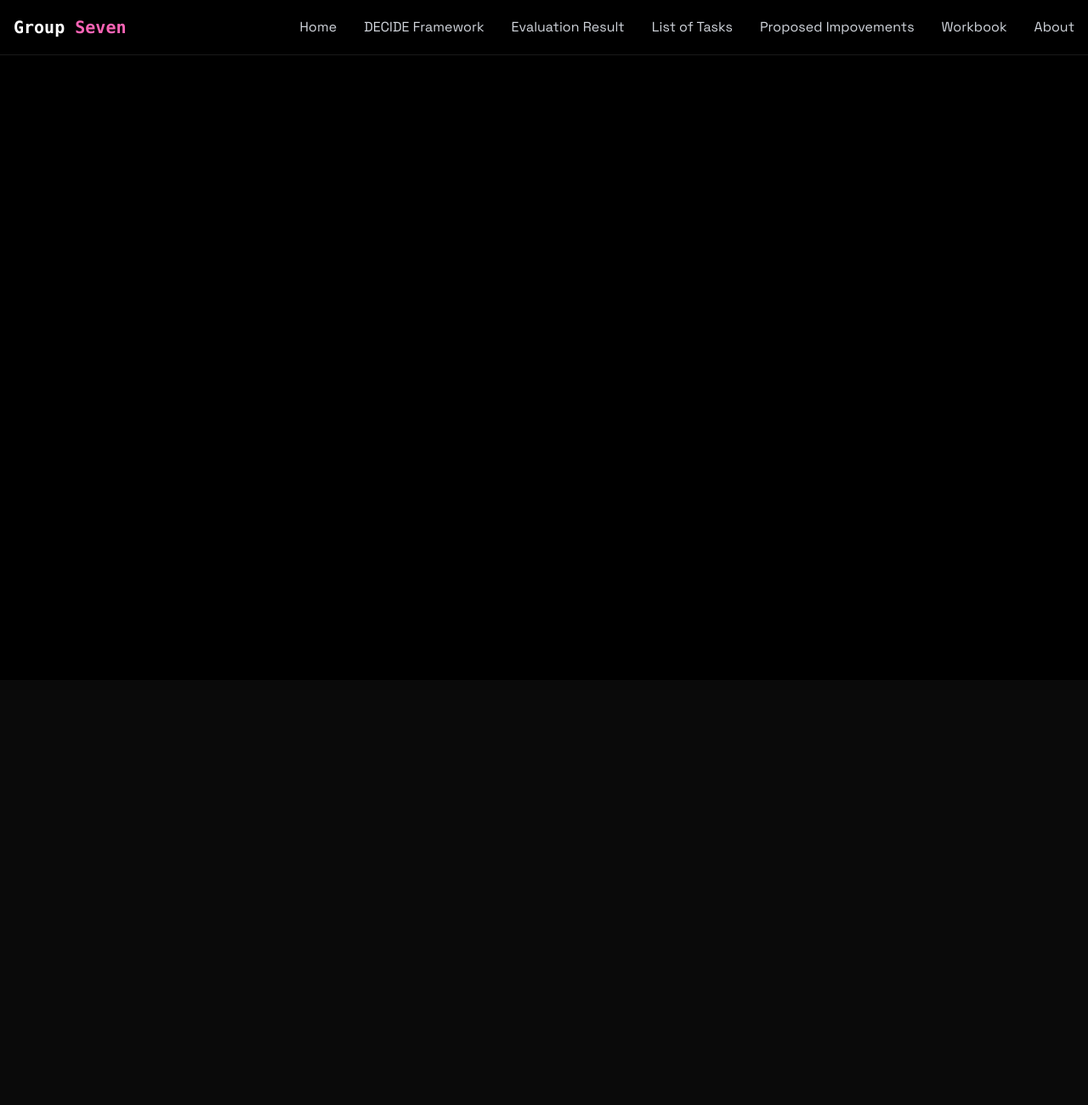
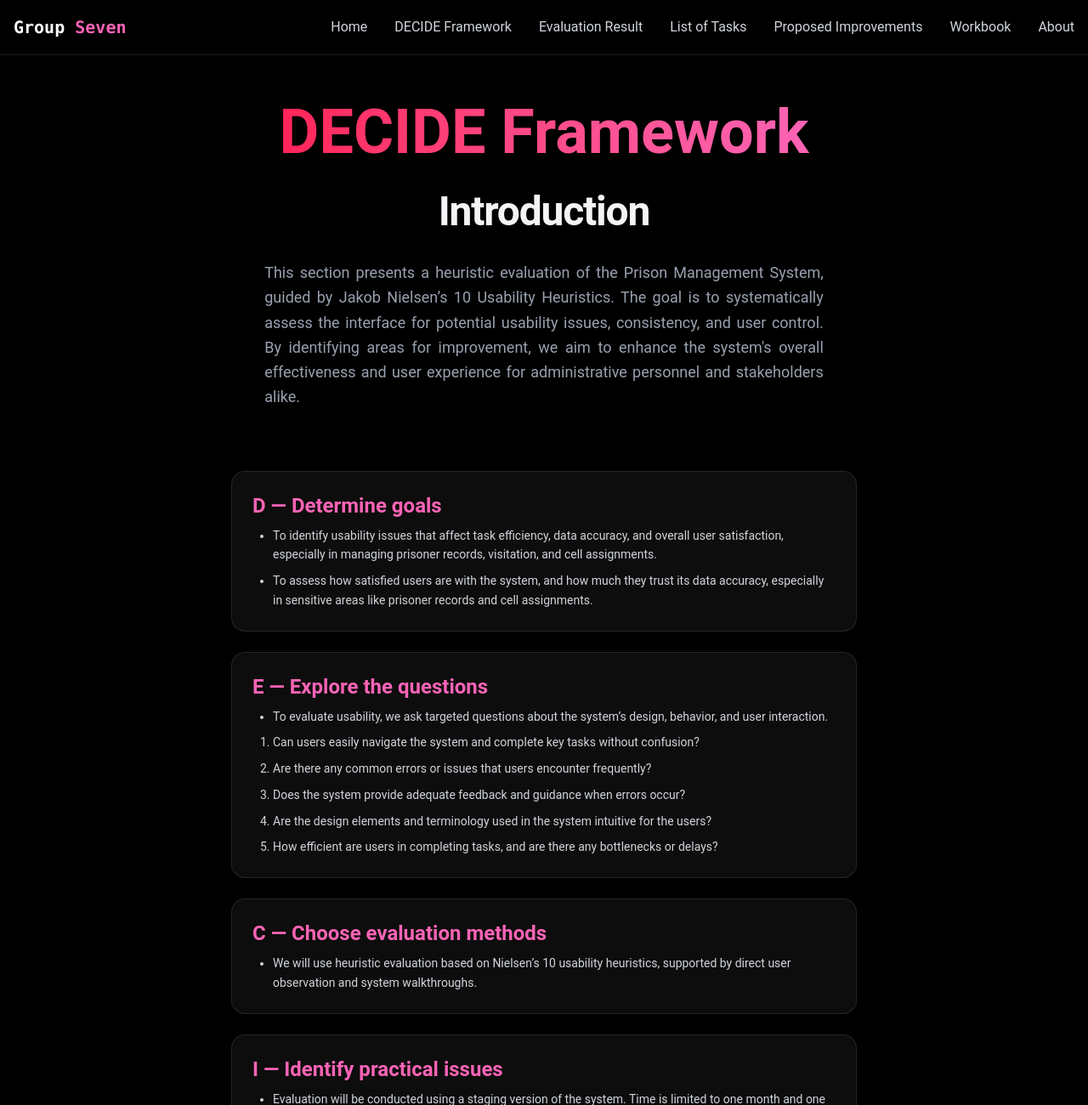
Before and after one commit to Barneycle/talaan, a React (Vite) app: page /hci2-evaluation/decide in a window 1280 px wide. Shown: the top 1300 px of the page at 85% size. Before the commit the page ends 800 px from the top, so only its background shows below. Built offline with nearby package versions, Linux system fonts and the light colour scheme.

Commit message:
added a few pages

```diff
--- a/src/components/AnimatedRoutes.jsx
+++ b/src/components/AnimatedRoutes.jsx
@@ -1,5 +1,6 @@
 import { Routes, Route, useLocation } from "react-router-dom";
 import { Home } from "./sections/Home";
+import { Decide } from "./sections/Decide";
 
 function AnimatedRoutes() {
 
@@ -12,6 +13,7 @@ function AnimatedRoutes() {
       <Routes location={location} key={location.pathname}>
 
         <Route path="/" element={ <div> <Home /> </div>}/>
+        <Route path="/decide" element={ <div> <Decide /> </div>}/>
 
       </Routes>
 
--- a/src/components/Navbar.jsx
+++ b/src/components/Navbar.jsx
@@ -1,4 +1,5 @@
 import { useEffect } from "react";
+import { Link } from "react-router-dom";
 
 export const Navbar = ({ menuOpen, setMenuOpen }) => {
 
@@ -10,7 +11,7 @@ export const Navbar = ({ menuOpen, setMenuOpen }) => {
 
   return (
 
-    <nav className="fixed top-0 w-full z-40 bg-[rgba(10, 10, 10, 0.8)] backdrop-blur-lg border-b border-white/10 shadow-lg">
+    <nav className="fixed top-0 w-full z-40 bg-[rgba(0,0,0,0.7)] backdrop-blur-lg border-b border-white/10 shadow-lg">
 
       <div className="max-w-7xl mx-auto px-4">
 
@@ -30,51 +31,28 @@ export const Navbar = ({ menuOpen, setMenuOpen }) => {
 
           <div className="hidden md:flex items-center space-x-8">
 
-            <a href="#home" className="text-gray-300 hove:text-white transition-colors">
+          <Link to="/" className="text-gray-300 hover:text-white transition-colors">Home</Link>
 
-              {" "} Home
+          <Link to="/decide" className="text-gray-300 hover:text-white transition-colors">DECIDE Framework</Link>
 
-            </a>
+          <Link to="/evaluation" className="text-gray-300 hover:text-white transition-colors">Evaluation Result</Link>
 
-            <a href="#decide" className="text-gray-300 hove:text-white transition-colors">
+          <Link to="/tasks" className="text-gray-300 hover:text-white transition-colors">List of Tasks</Link>
 
-              {" "} DECIDE Framework {" "}
+          <Link to="/improvements" className="text-gray-300 hover:text-white transition-colors">Proposed Improvements</Link>
 
-            </a>
+          <Link to="/Workbook" className="text-gray-300 hover:text-white transition-colors">Workbook</Link>
 
-            <a href="#evaluation" className="text-gray-300 hove:text-white transition-colors">
-
-              {" "} Evaluation Result {" "}
-
-            </a>
-
-            <a href="#tasks" className="text-gray-300 hove:text-white transition-colors">
-
-              {" "} List of Tasks {" "}
-
-            </a>
-
-            <a href="#improvement" className="text-gray-300 hove:text-white transition-colors">
-
-              {" "} Proposed Impovements {" "}
-
-            </a>
-
-            <a href="#workbook" className="text-gray-300 hove:text-white transition-colors">
-
-              {" "} Workbook {" "}
-
-            </a>
-
-            <a href="#about" className="text-gray-300 hove:text-white transition-colors">
-
-              {" "} About {" "}
-
-            </a>
+          <Link to="/About" className="text-gray-300 hover:text-white transition-colors">About</Link>
 
           </div>
+
         </div>
+
       </div>
+
     </nav>
+
   );
+
 };
--- a/src/components/sections/Decide.jsx
+++ b/src/components/sections/Decide.jsx
@@ -0,0 +1,125 @@
+export const Decide = () => {
+
+    return (
+
+      <section id="Decide" className="min-h-screen flex flex-col items-center justify-start relative pt-30 pb-10">
+
+        <div className="text-center z-10 px-4">
+
+          <h1 className="text-5xl md:text-7xl font-bold mb-6 bg-gradient-to-r from-rose-500 to-pink-400 bg-clip-text text-transparent leading-right">
+
+            DECIDE Framework
+
+          </h1>
+
+            <h2 className="text-3xl sm:text-4xl md:text-5xl font-semibold mb-6 text-gray-100 tracking-tight text-center leading-snug">
+
+                Introduction
+
+            </h2>
+
+            <p className="text-gray-400 text-lg mb-8 max-w-prose mx-auto text-justify leading-relaxed">
+
+                This section presents a heuristic evaluation of the Prison Management System, guided by Jakob Nielsen’s 10 Usability Heuristics. The goal is to systematically assess the interface for potential usability issues, consistency, and user control. By identifying areas for improvement, we aim to enhance the system's overall effectiveness and user experience for administrative personnel and stakeholders alike.
+
+            </p>
+
+        </div>
+
+        <div className="flex flex-col gap-6 px-4 max-w-3xl w-full mt-10">
+
+          {[
+
+            { title: "D", label: "Determine goals", desc: [
+
+                "To identify usability issues that affect task efficiency, data accuracy, and overall user satisfaction, especially in managing prisoner records, visitation, and cell assignments.",
+                "To assess how satisfied users are with the system, and how much they trust its data accuracy, especially in sensitive areas like prisoner records and cell assignments."
+
+            ] },
+
+            { title: "E", label: "Explore the questions", desc: [
+
+                "To evaluate usability, we ask targeted questions about the system’s design, behavior, and user interaction.",
+                "Can users easily navigate the system and complete key tasks without confusion?",
+                "Are there any common errors or issues that users encounter frequently?",
+                "Does the system provide adequate feedback and guidance when errors occur?",
+                "Are the design elements and terminology used in the system intuitive for the users?",
+                "How efficient are users in completing tasks, and are there any bottlenecks or delays?"
+
+            ] },
+
+            { title: "C", label: "Choose evaluation methods", desc: [
+
+                "We will use heuristic evaluation based on Nielsen’s 10 usability heuristics, supported by direct user observation and system walkthroughs."
+
+            ] },
+
+            { title: "I", label: "Identify practical issues", desc: [
+
+                "Evaluation will be conducted using a staging version of the system. Time is limited to one month and one week. Test participants will consist of us, the students, acting as evaluators. No changes will be deployed to live data."
+
+            ] },
+
+            { title: "D", label: "Decide how to deal with ethical issues", desc: [
+
+                "Since the evaluation will be conducted by student evaluators on a staging version of the system, no real user data will be involved. All testing will be done in a controlled environment with mock data. Participants (students) are aware of their roles, and no sensitive or private information will be collected or shared. All activities follow ethical guidelines set by the course/project."
+
+            ] },
+
+            { title: "E", label: "Evaluate, analyze, interpret, and present data", desc: [
+
+                "For Evaluation, we used the Nielsen 10 Usability Heuristics Workbook. A summary report will be created highlighting key usability issues and recommended improvements, supported with screenshots and descriptions for clarity."
+
+            ] },
+
+        ].map((step, index) => (
+
+            <div key={index} className="bg-white/5 backdrop-blur p-6 rounded-2xl border border-white/10 shadow-md text-white">
+
+                <h2 className="text-2xl font-bold text-pink-400">{step.title} — {step.label}</h2>
+
+                {step.label === "Explore the questions" ? (
+
+                <div className="mt-2 text-gray-300 text-sm leading-relaxed space-y-2 pl-6">
+
+                    <ul className="list-disc">
+
+                    <li>{step.desc[0]}</li>
+
+                    </ul>
+
+                    <ol className="list-decimal space-y-2">
+
+                    {step.desc.slice(1).map((item, idx) => (
+
+                        <li key={idx}>{item}</li>
+
+                    ))}
+
+                    </ol>
+
+                </div>
+
+                ) : (
+
+                <ul className="mt-2 text-gray-300 text-sm leading-relaxed list-disc pl-6 space-y-2">
+
+                    {step.desc.map((item, idx) => (
+
+                    <li key={idx}>{item}</li>
+
+                    ))}
+
+                </ul>
+
+                )}
+
+            </div>
+
+            ))}
+
+        </div>
+
+      </section>
+    );
+  };
--- a/src/components/sections/Home.jsx
+++ b/src/components/sections/Home.jsx
@@ -20,7 +20,7 @@ export const Home = () => {
 
   return (
 
-  <section id="home" className="min-h-screen flex flex-col items-center justify-start relative pt-30" >
+  <section id="home" className="min-h-screen flex flex-col items-center justify-start relative pt-30 pb-10" >
 
         <div className="text-center z-10 px-4">
 
@@ -70,7 +70,7 @@ export const Home = () => {
 
             <img src={Villarin} alt="John Vincent Villarin" className="w-[300px] aspect-square object-cover rounded-full mb-4 transition-transform duration-200 hover:scale-115" />
 
-            <p className="text-white">John Vincent Villarin - Evaluator</p>
+            <p className="text-gray-400 text-lg">John Vincent Villarin - UI/UX Designer</p>
 
           </div>
 
@@ -78,7 +78,7 @@ export const Home = () => {
 
             <img src={Sarte} alt="Jhay Adven Sarte" className="w-[300px] aspect-square object-cover rounded-full mb-4 transition-transform duration-200 hover:scale-115" />
 
-            <p className="text-white">Jhay Adven Sarte - Evaluator</p>
+            <p className="text-gray-400 text-lg">Jhay Adven Sarte - Image & Asset Editor</p>
 
           </div>
 
@@ -86,7 +86,7 @@ export const Home = () => {
 
             <img src={Bruzo} alt="Joezel Bruzo" className="w-[300px] aspect-square object-cover rounded-full mb-4 transition-transform duration-200 hover:scale-115" />
 
-            <p className="text-white">Joezel Bruzo - QA</p>
+            <p className="text-gray-400 text-lg">Joezel Bruzo - Quality Assurance</p>
 
           </div>
 
@@ -94,7 +94,7 @@ export const Home = () => {
 
             <img src={Sales} alt="Cristian Jay Sales" className="w-[300px] aspect-square object-cover rounded-full mb-4 transition-transform duration-200 hover:scale-115" />
 
-            <p className="text-white">Cristian Jay Sales - Front End Developer</p>
+            <p className="text-gray-400 text-lg">Cristian Jay Sales - Front End Developer</p>
 
           </div>
 
@@ -102,11 +102,9 @@ export const Home = () => {
 
             <img src={Campana} alt="Alec Campana" className="w-[300px] aspect-square object-cover rounded-full mb-4 transition-transform duration-200 hover:scale-115" />
 
-            <p className="text-white">Alec Campana - Lead Developer</p>
+            <p className="text-gray-400 text-lg">Alec Campana - Lead Developer</p>
 
           </div>
-
-          <div></div>
 
       </div>
 
--- a/src/index.css
+++ b/src/index.css
@@ -4,7 +4,7 @@ html, body {
 
   margin: 0;
   padding: 0;
-  font-family: "Space Grotesk", sans-serif;
+  font-family: "Roboto", sans-serif;
   background: #0a0a0a;
   color: #f3f4f6;
 
```
Also changed, not shown: src/components/MobileMenu.jsx (+15 -14 lines).
